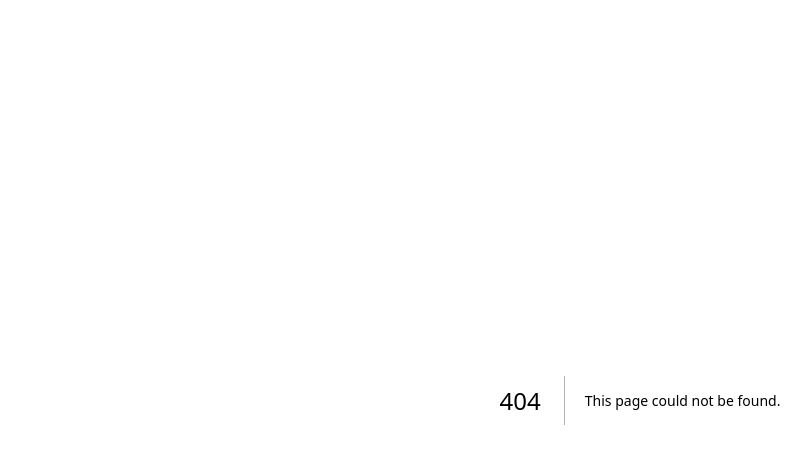
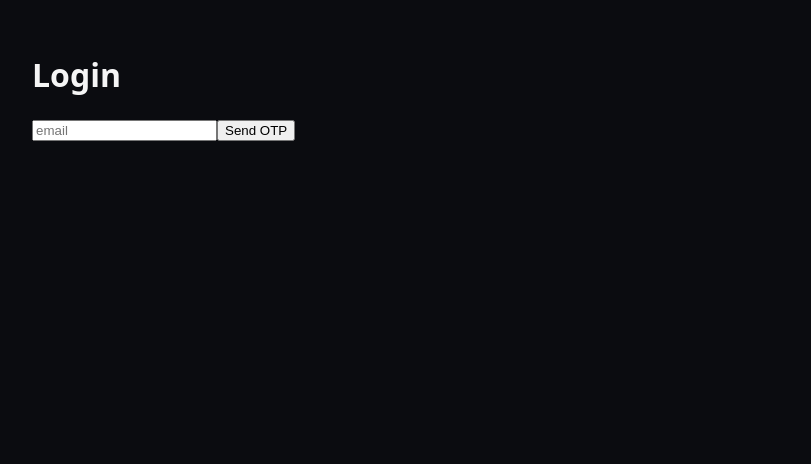
Before and after one commit to FrugalFetishes/frugalfetishes-frontend-next, a Next.js app: page /login in a window 1280 px wide. Before the commit this address had no page. Shown: the top 464 px of the page, without its empty margins (0-811 px from the left). Built offline with nearby package versions, Linux system fonts and the light colour scheme.

Commit message:
Create page.tsx

```diff
--- /dev/null
+++ b/src/app/login/page.tsx
@@ -0,0 +1,40 @@
+"use client";
+
+import { useState } from "react";
+import { startOTP, verifyOTP } from "@/lib/auth";
+
+export default function LoginPage() {
+  const [email, setEmail] = useState("");
+  const [code, setCode] = useState("");
+  const [stage, setStage] = useState<"email" | "code">("email");
+
+  async function submitEmail() {
+    await startOTP(email);
+    setStage("code");
+  }
+
+  async function submitCode() {
+    const res = await verifyOTP(email, code);
+    if (res?.ok) location.href = "/discover";
+  }
+
+  return (
+    <main style={{ padding: 32 }}>
+      <h1>Login</h1>
+
+      {stage === "email" && (
+        <>
+          <input placeholder="email" value={email} onChange={e => setEmail(e.target.value)} />
+          <button onClick={submitEmail}>Send OTP</button>
+        </>
+      )}
+
+      {stage === "code" && (
+        <>
+          <input placeholder="OTP code" value={code} onChange={e => setCode(e.target.value)} />
+          <button onClick={submitCode}>Verify</button>
+        </>
+      )}
+    </main>
+  );
+}
```
